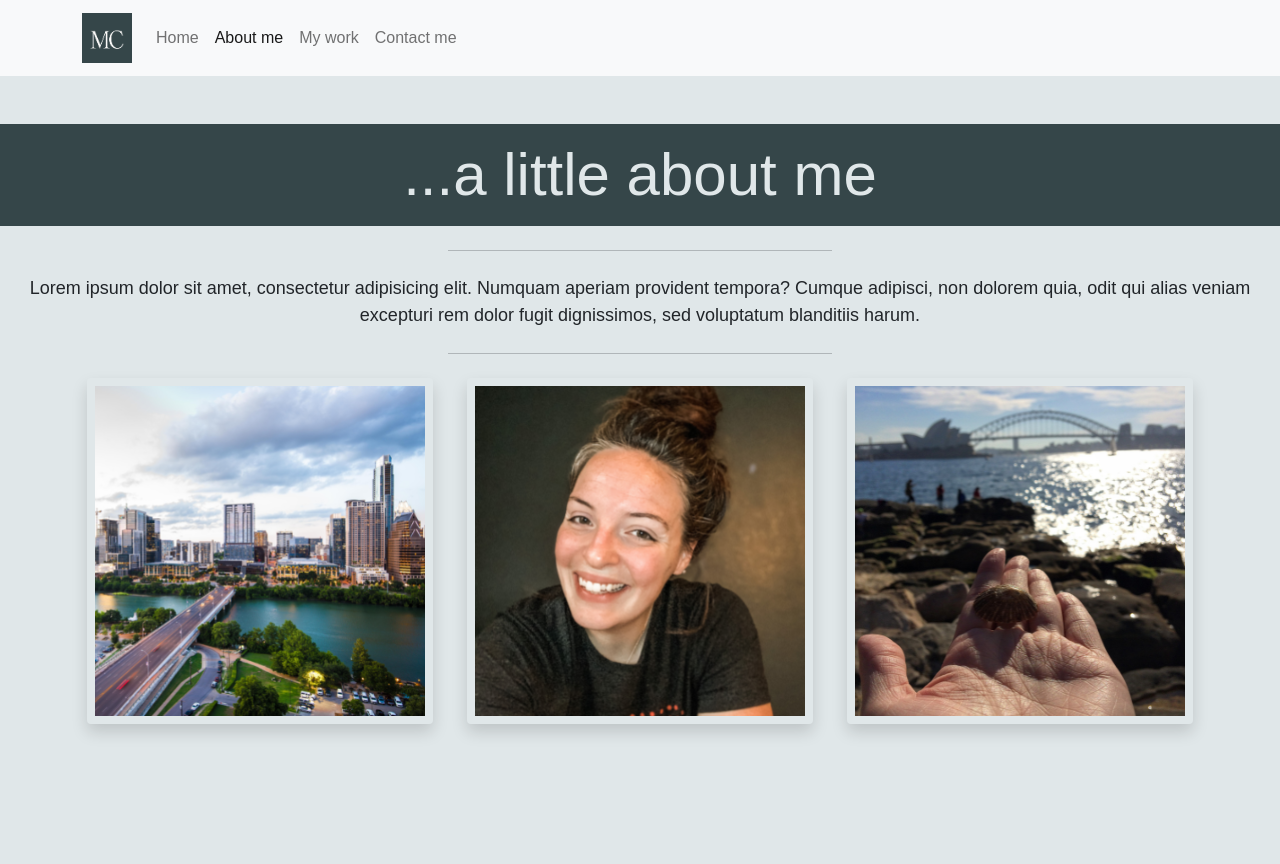
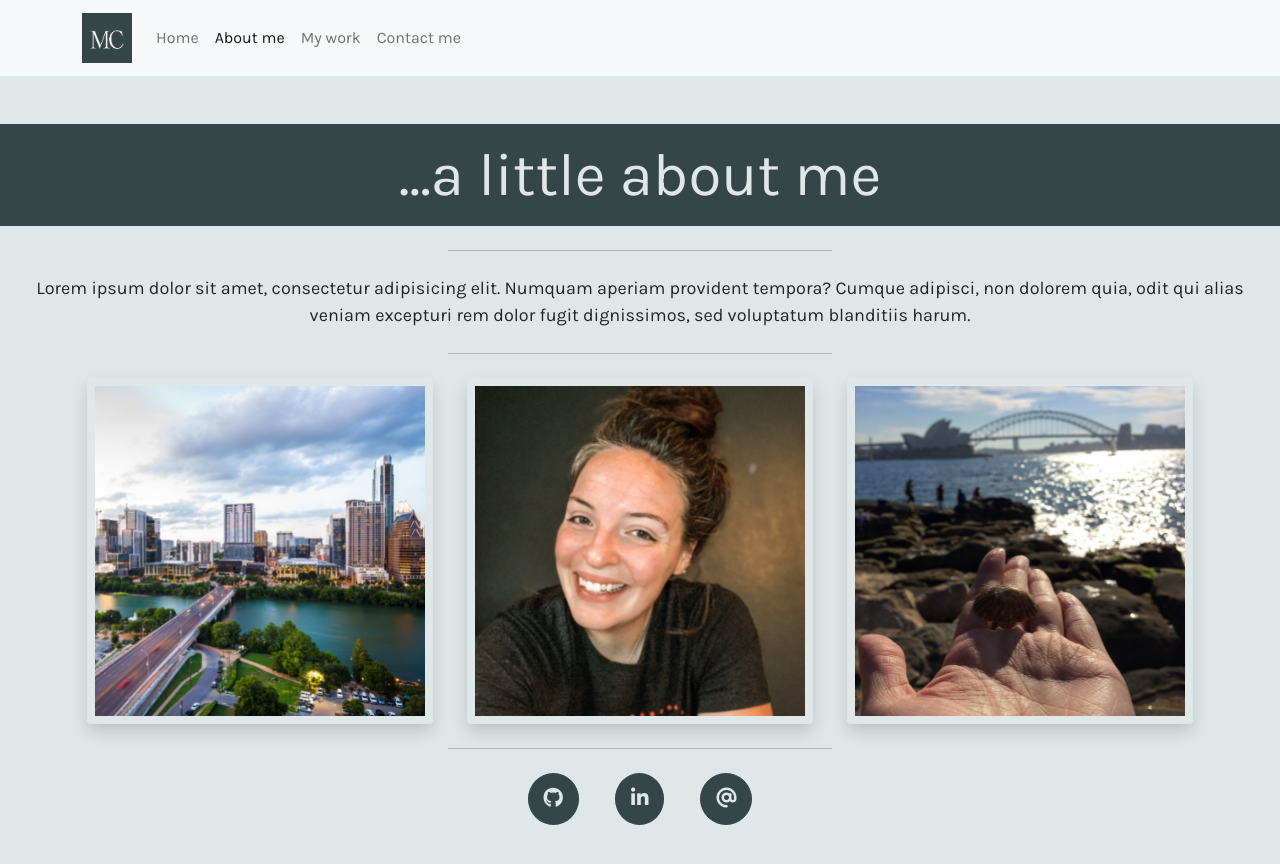
Before and after one commit to mcurrie17/ResponsiveWeek3, a website: page about.html in a window 1280 px wide. Before the commit the page ends 800 px from the top, so only its background shows below. Drawn offline with nearby package versions, Linux system fonts and the light colour scheme.

Commit message:
Added fonts, social links

```diff
--- a/about.html
+++ b/about.html
@@ -13,6 +13,16 @@
     <script
       src="https://cdn.jsdelivr.net/npm/bootstrap@5.0.0-beta2/dist/js/bootstrap.bundle.min.js"
       integrity="sha384-b5kHyXgcpbZJO/tY9Ul7kGkf1S0CWuKcCD38l8YkeH8z8QjE0GmW1gYU5S9FOnJ0"
+      crossorigin="anonymous"
+    ></script>
+    <link rel="preconnect" href="https://fonts.googleapis.com" />
+    <link rel="preconnect" href="https://fonts.gstatic.com" crossorigin />
+    <link
+      href="https://fonts.googleapis.com/css2?family=Karla:ital,wght@0,200;0,300;0,400;1,200;1,300;1,400&display=swap"
+      rel="stylesheet"
+    />
+    <script
+      src="https://kit.fontawesome.com/cceb43bfa0.js"
       crossorigin="anonymous"
     ></script>
     <link rel="stylesheet" href="style.css" />
@@ -67,19 +77,47 @@
         blanditiis harum.
       </p>
     </div>
-    <hr class="my-4"/>
+    <hr class="my-4" />
     <div class="container mt-4">
       <div class="row">
         <div class="col-sm-4 text-center">
-          <img src="images/austin.png" class="img-fluid p-2 shadow rounded about" />
+          <img
+            src="images/austin.png"
+            class="img-fluid p-2 shadow rounded about"
+          />
         </div>
         <div class="col-sm-4 text-center">
           <img src="images/me.png" class="img-fluid p-2 shadow rounded about" />
         </div>
         <div class="col-sm-4 text-center">
-          <img src="images/sydney.png" class="img-fluid p-2 shadow rounded about" />
+          <img
+            src="images/sydney.png"
+            class="img-fluid p-2 shadow rounded about"
+          />
         </div>
       </div>
     </div>
+    <hr class="my-4" />
+    <footer>
+      <div class="social-links d-flex justify-content-center mb-5">
+        <a
+          href="https://github.com/mcurrie17"
+          target="_blank"
+          title="GitHub Profile"
+        >
+          <i class="fa-brands fa-github"></i>
+        </a>
+        <a
+          href="https://www.linkedin.com/in/megancurrie17/"
+          target="_blank"
+          title="LinkedIn Profile"
+        >
+          <i class="fa-brands fa-linkedin-in"></i>
+        </a>
+        <a href="mailto:megcurrie17@gmail.com">
+          <i class="fa-solid fa-at"></i>
+        </a>
+      </div>
+    </footer>
   </body>
 </html>
--- a/style.css
+++ b/style.css
@@ -176,3 +176,19 @@ img.hey {
     font-size: 35px;
   }
 }
+
+.social-links a {
+  margin: 0 18px;
+  padding: 10px 15px;
+  font-size: 20px;
+  color: var(--tertiary-color);
+  background-color: var(--primary-color);
+  border-radius: 50%;
+  border: 1px solid var(--primary-color);
+  transition: all 100ms ease-in-out;
+}
+.social-links a:hover {
+  color: var(--primary-color);
+  background: var(--tertiary-color);
+  border: 0.5px solid var(--primary-color);
+}
```
Also changed, not shown: index.html (+31 -0 lines), mywork.html (+10 -0 lines).
